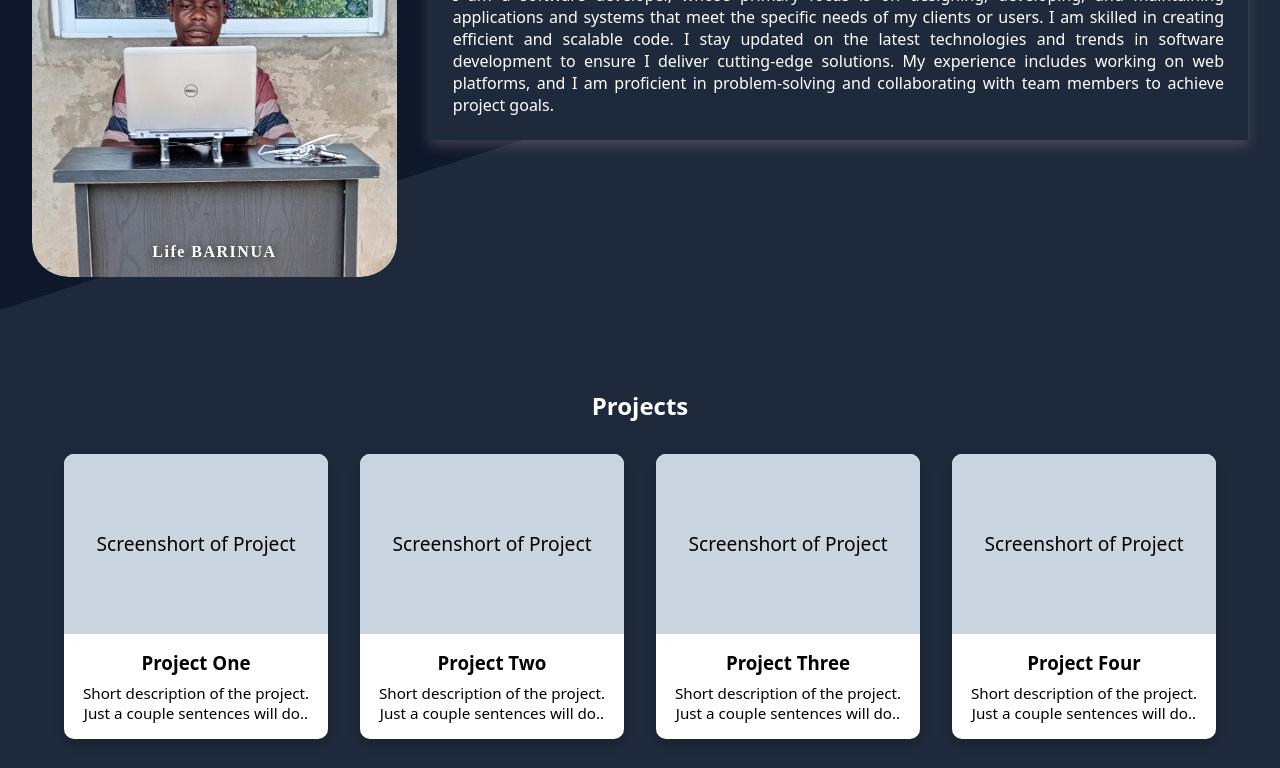
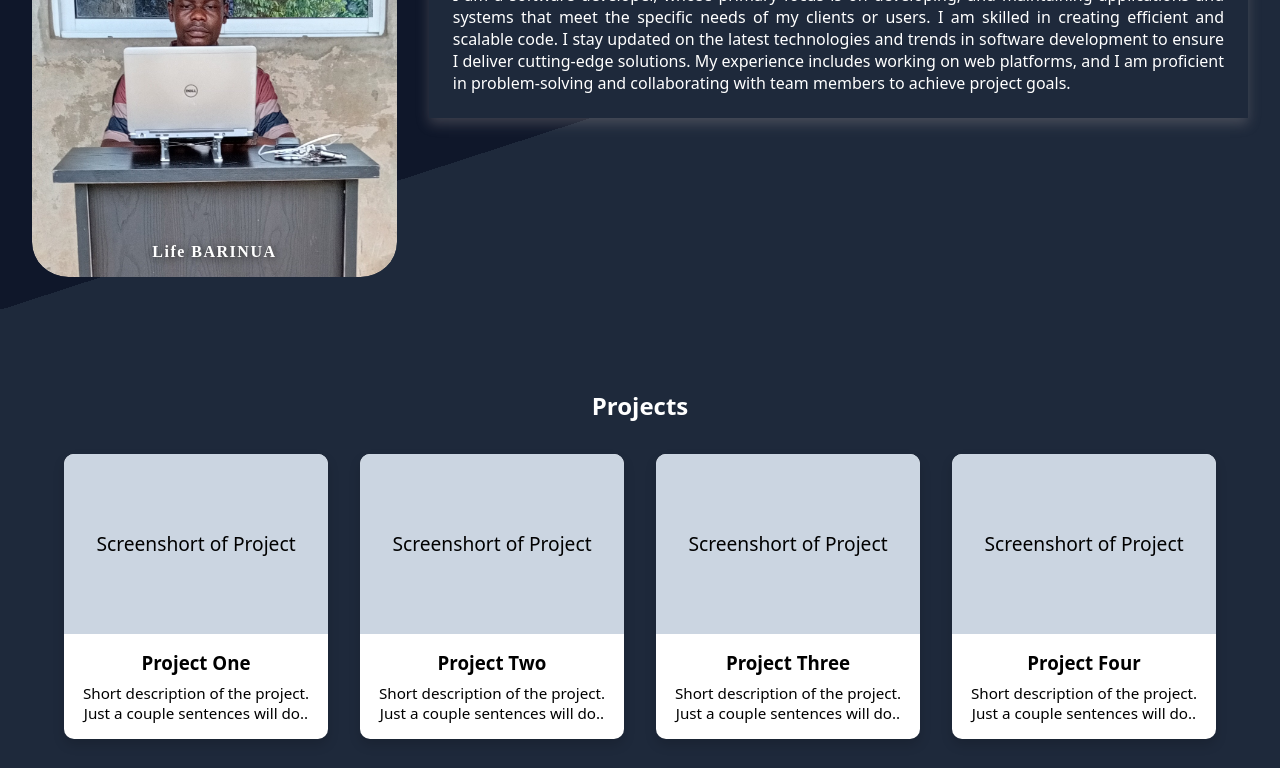
Before and after one commit to Lifebarinua/portfolio-project, a website built with webpack: page src/index.html in a window 1280 px wide. Shown: the part 105-873 px from the top of the page. Built offline with nearby package versions, Linux system fonts and the light colour scheme.

Commit message:
Update portfolio

```diff
--- a/src/components/header.html
+++ b/src/components/header.html
@@ -9,10 +9,10 @@
   <div class="header-text about-card-lite">
     <h2>About Me</h2>
     <p class="white">
-      I am a software developer, whose primary focus is on designing,
-      developing, and maintaining applications and systems that meet
-      the specific needs of my clients or users. I am
-      skilled in creating efficient and scalable code. I stay updated
+      I am a software developer, whose primary focus is on developing,
+      and maintaining applications and systems that meet the specific
+      needs of my clients or users.
+      I am skilled in creating efficient and scalable code. I stay updated
       on the latest technologies and trends in software development
       to ensure I deliver cutting-edge solutions. My experience includes
       working on web platforms, and I am proficient in problem-solving
```
